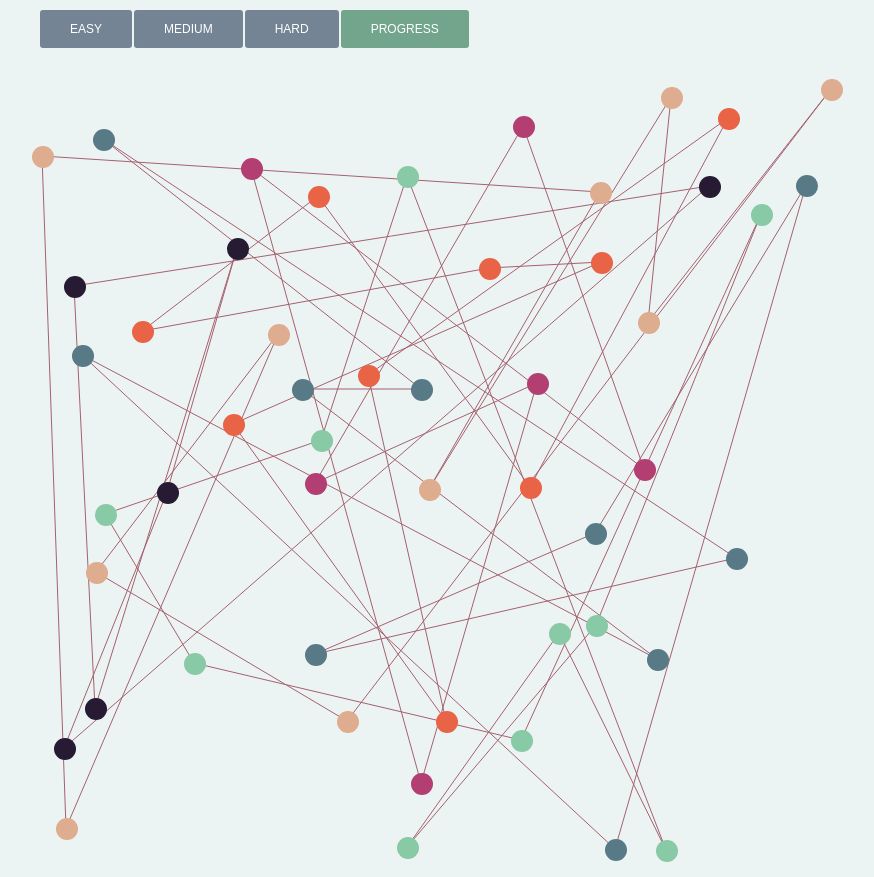
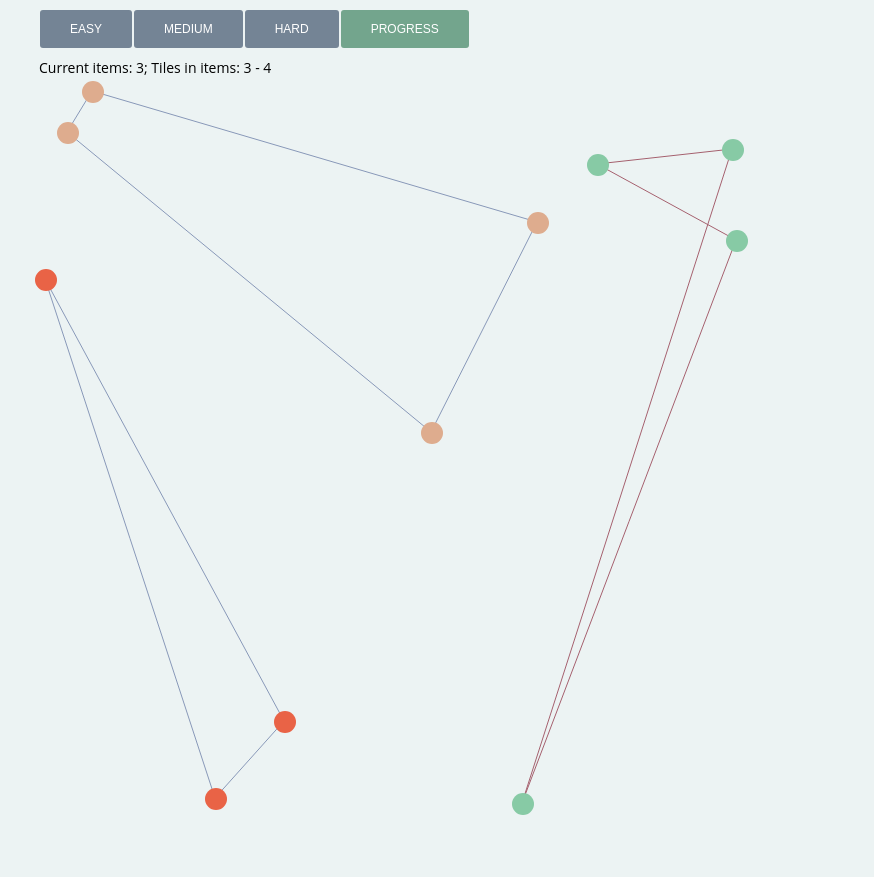
Before and after one commit to hasan42/connect-line, an Angular app: page / in a window 1280 px wide. Both pictures are taken after a click on the button "PROGRESS". Shown: the whole page, without its empty margins (201-1075 px from the left). Built offline with nearby package versions, Linux system fonts and the light colour scheme.

Commit message:
make progress mode

```diff
--- a/src/app/app.component.html
+++ b/src/app/app.component.html
@@ -1,6 +1,6 @@
 <app-alert></app-alert>
 <div class="wrap">
   <app-settings></app-settings>
-  <!-- <app-stat></app-stat> -->
+  <app-stat></app-stat>
   <app-area></app-area>
 </div>
--- a/src/app/game.service.ts
+++ b/src/app/game.service.ts
@@ -34,7 +34,7 @@ export class GameService {
   gameOver: boolean = false;
 
   gameModes: any = ["easy", "medium", "hard", "progress"];
-  gameMode: string = "hard";
+  gameMode: string = "easy";
 
   constructor(private alert: AlertService) {
     this.changeSettings();
@@ -56,6 +56,9 @@ export class GameService {
     this.alert.callAlert('New game!');
     this.items.splice(0,this.items.length);
     this.lines.splice(0,this.lines.length);
+    if(this.gameMode === "progress"){
+      this.progressGameSettings();
+    }
     this.generateItems()
     this.generateLines()
     this.resetIntersectsLines();
@@ -91,16 +94,28 @@ export class GameService {
         this.maxItemTile = 10;
         break;
       case "progress":
-        this.minItems = 6;
-        this.maxItems = 10;
-        this.minItemTile = 6;
-        this.maxItemTile = 10;
+        this.minItems = 3;
+        this.maxItems = 3;
+        this.minItemTile = 3;
+        this.maxItemTile = 3;
         break;
       default:
         this.minItems = 3;
         this.maxItems = 6;
         this.minItemTile = 3;
         this.maxItemTile = 8;
+    }
+  }
+
+  progressGameSettings() {
+    if(this.maxItemTile === 20){
+      ++this.minItems;
+      ++this.maxItems;
+      this.minItemTile = 3;
+      this.maxItemTile = 3;
+    }else{
+      this.minItemTile = this.maxItemTile;
+      ++this.maxItemTile;
     }
   }
 
--- a/src/app/stat/stat.component.html
+++ b/src/app/stat/stat.component.html
@@ -1 +1,3 @@
-<p>stat works!</p>
+<div *ngIf="service.gameMode === 'progress'">
+  Current items: {{service.maxItems}}; Tiles in items: {{service.minItemTile}} - {{service.maxItemTile}}
+</div>
--- a/src/app/stat/stat.component.ts
+++ b/src/app/stat/stat.component.ts
@@ -1,4 +1,5 @@
 import { Component, OnInit } from '@angular/core';
+import { GameService } from '../game.service';
 
 @Component({
   selector: 'app-stat',
@@ -7,7 +8,7 @@ import { Component, OnInit } from '@angular/core';
 })
 export class StatComponent implements OnInit {
 
-  constructor() { }
+  constructor(private service: GameService) { }
 
   ngOnInit(): void {
   }
```
